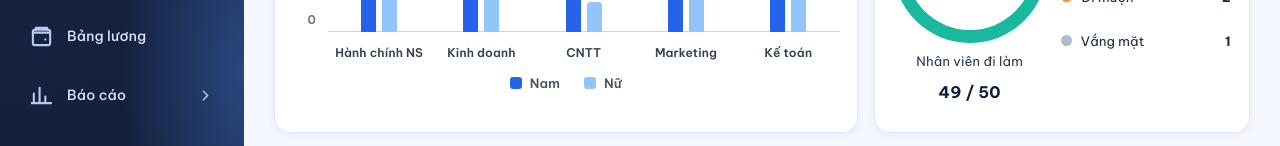
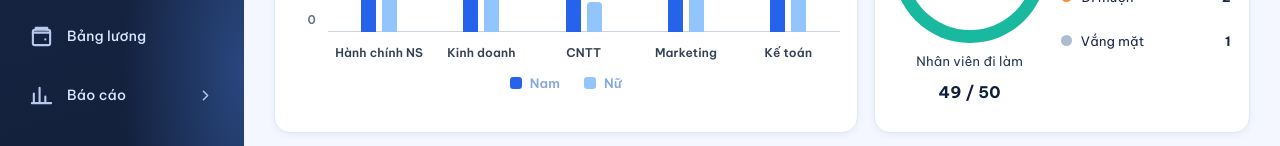
Before and after one commit to dq1887/BTL-LTW, a React (Vite) app in the folder frontend/: page /dashboard in a window 1280 px wide. Shown: the part 528-674 px from the top of the page. Built offline with nearby package versions, Linux system fonts and the light colour scheme; sample sign-in values are in the browser's storage.

Commit message:
feat: add Dashboard component and main layout styles

```diff
--- a/frontend/src/components/layouts/Dashboard.tsx
+++ b/frontend/src/components/layouts/Dashboard.tsx
@@ -316,7 +316,7 @@ export default function Dashboard() {
               marginTop: "38px",
               fontSize: "13px",
               fontWeight: "600",
-              color: "#475569",
+              color: "#88a7e6ff",
             }}
           >
             <span style={{ display: "flex", alignItems: "center", gap: "8px" }}>
--- a/frontend/src/components/layouts/MainLayout.css
+++ b/frontend/src/components/layouts/MainLayout.css
@@ -7,23 +7,28 @@
   font-synthesis: none;
   text-rendering: optimizeLegibility;
 }
+
 * {
   box-sizing: border-box;
 }
+
 html,
 body,
 #root {
   min-height: 100%;
   margin: 0;
 }
+
 body {
   min-width: 320px;
   background: #f4f7ff;
 }
+
 button,
 input {
   font: inherit;
 }
+
 button {
   cursor: pointer;
 }
@@ -33,14 +38,17 @@ button {
   min-height: 100vh;
   background: #f4f7ff;
 }
+
 .app-shell.sidebar-is-collapsed {
   --sidebar-width: 82px;
 }
+
 .main-area {
   min-height: 100vh;
   margin-left: var(--sidebar-width);
   transition: margin-left 0.25s ease;
 }
+
 .page-content {
   width: 100%;
   margin: 0;
@@ -64,11 +72,13 @@ button {
     transform 0.25s ease;
   overflow: hidden;
 }
+
 .sidebar--collapsed {
   width: 82px;
   padding-left: 12px;
   padding-right: 12px;
 }
+
 .brand {
   min-height: 70px;
   display: flex;
@@ -78,6 +88,7 @@ button {
   margin-bottom: 34px;
   white-space: nowrap;
 }
+
 .brand-mark {
   flex: 0 0 48px;
   width: 48px;
@@ -86,27 +97,32 @@ button {
   place-items: center;
   color: #4d83ff;
 }
+
 .brand-copy {
   display: flex;
   flex-direction: column;
   min-width: 0;
 }
+
 .brand-copy strong {
   color: #fff;
   font-size: 19px;
   line-height: 1.35;
   font-weight: 700;
 }
+
 .brand-copy span {
   color: #b9c6e3;
   font-size: 10px;
   white-space: nowrap;
 }
+
 .sidebar-nav {
   display: flex;
   flex-direction: column;
   gap: 8px;
 }
+
 .nav-item {
   min-height: 51px;
   width: 100%;
@@ -124,30 +140,37 @@ button {
     background 0.18s ease,
     color 0.18s ease;
 }
+
 .nav-item svg {
   flex: 0 0 auto;
   color: #b9c9ed;
 }
+
 .nav-item:hover {
   background: #ffffff12;
   color: #fff;
 }
+
 .nav-item.active {
   color: #fff;
   background: linear-gradient(105deg, #315ca8, #294b8c);
   box-shadow: 0 5px 14px #07152e35;
 }
+
 .nav-item.active svg {
   color: #dceaff;
 }
+
 .nav-arrow {
   margin-left: auto;
 }
+
 .sidebar-bottom {
   margin-top: auto;
   border-top: 1px solid #ffffff20;
   padding-top: 20px;
 }
+
 .theme-switch {
   width: 78px;
   height: 36px;
@@ -163,10 +186,12 @@ button {
   outline: none;
   transition: all 0.25s ease;
 }
+
 .theme-switch:hover {
   background: rgba(255, 255, 255, 0.16);
   border-color: rgba(255, 255, 255, 0.35);
 }
+
 .theme-opt {
   width: 28px;
   height: 28px;
@@ -178,16 +203,19 @@ button {
   color: #a5b4fc;
   transition: all 0.25s cubic-bezier(0.4, 0, 0.2, 1);
 }
+
 .theme-switch.dark-mode .theme-opt.active {
   background: #6366f1;
   color: #ffffff;
   box-shadow: 0 2px 6px rgba(0, 0, 0, 0.35);
 }
+
 .theme-switch.light-mode .theme-opt.active {
   background: #f59e0b;
   color: #ffffff;
   box-shadow: 0 2px 6px rgba(0, 0, 0, 0.35);
 }
+
 .logout-link {
   min-height: 45px;
   display: flex;
@@ -199,6 +227,7 @@ button {
   white-space: nowrap;
   font-size: 14px;
 }
+
 .logout-link:hover {
   color: #fff;
 }
@@ -217,6 +246,7 @@ button {
   top: 0;
   z-index: 15;
 }
+
 .sidebar-toggle {
   flex: 0 0 42px;
   width: 42px;
@@ -229,9 +259,11 @@ button {
   color: #24385e;
   background: transparent;
 }
+
 .sidebar-toggle:hover {
   background: #edf2fc;
 }
+
 .global-search {
   width: min(510px, 48vw);
   height: 46px;
@@ -243,6 +275,7 @@ button {
   color: #60708e;
   background: #edf1fa;
 }
+
 .global-search input {
   width: 100%;
   min-width: 0;
@@ -252,13 +285,16 @@ button {
   background: transparent;
   font-size: 14px;
 }
+
 .global-search input::placeholder {
   color: #71809d;
   opacity: 1;
 }
+
 .topbar-spacer {
   flex: 1;
 }
+
 .notification-button {
   position: relative;
   width: 42px;
@@ -270,9 +306,11 @@ button {
   color: #24385e;
   background: transparent;
 }
+
 .notification-button:hover {
   background: #edf2fc;
 }
+
 .notification-count {
   position: absolute;
   top: 0;
@@ -288,9 +326,11 @@ button {
   font-size: 10px;
   font-weight: 700;
 }
+
 .user-menu-wrap {
   position: relative;
 }
+
 .user-profile {
   min-height: 54px;
   display: flex;
@@ -303,6 +343,7 @@ button {
   background: transparent;
   text-align: left;
 }
+
 .avatar {
   width: 44px;
   height: 44px;
@@ -315,20 +356,24 @@ button {
   font-size: 20px;
   font-weight: 700;
 }
+
 .user-info {
   display: flex;
   flex-direction: column;
   gap: 3px;
   white-space: nowrap;
 }
+
 .user-info strong {
   font-size: 13px;
   font-weight: 700;
 }
+
 .user-info small {
   color: #71809d;
   font-size: 12px;
 }
+
 .user-dropdown {
   position: absolute;
   top: calc(100% + 10px);
@@ -341,6 +386,7 @@ button {
   background: #fff;
   box-shadow: 0 12px 30px #1a2d501f;
 }
+
 .user-dropdown button {
   width: 100%;
   display: flex;
@@ -354,9 +400,11 @@ button {
   text-align: left;
   font-size: 13px;
 }
+
 .user-dropdown button:hover {
   background: #f1f5fc;
 }
+
 .user-dropdown .dropdown-logout {
   color: #dc4b55;
 }
@@ -367,82 +415,102 @@ button {
     padding: 0 20px;
     gap: 14px;
   }
+
   .user-info {
     display: none;
   }
 }
+
 @media (max-width: 900px) {
   .app-shell {
     --sidebar-width: 82px;
   }
+
   .app-shell:not(.sidebar-is-collapsed) .sidebar {
     width: 244px;
   }
+
   .app-shell:not(.sidebar-is-collapsed) .sidebar .brand-copy,
   .app-shell:not(.sidebar-is-collapsed) .sidebar .nav-item span,
   .app-shell:not(.sidebar-is-collapsed) .sidebar .nav-arrow,
   .app-shell:not(.sidebar-is-collapsed) .sidebar .logout-link span {
     display: initial;
   }
+
   .main-area {
     margin-left: 82px;
   }
+
   .page-content {
     padding: 22px 18px;
   }
+
   .sidebar--collapsed .brand-copy,
   .sidebar--collapsed .nav-item span,
   .sidebar--collapsed .nav-arrow,
   .sidebar--collapsed .logout-link span {
     display: none;
   }
+
   .sidebar--collapsed .nav-item {
     justify-content: center;
     padding: 0;
   }
+
   .sidebar--collapsed .logout-link {
     justify-content: center;
     padding: 0;
   }
 }
+
 @media (max-width: 600px) {
+
   .app-shell,
   .app-shell.sidebar-is-collapsed {
     --sidebar-width: 0px;
   }
+
   .sidebar {
     width: 244px;
     transform: translateX(-100%);
   }
+
   .app-shell:not(.sidebar-is-collapsed) .sidebar {
     width: 244px;
     transform: translateX(0);
   }
+
   .main-area {
     margin-left: 0;
   }
+
   .topbar {
     height: 70px;
     padding: 0 12px;
     gap: 8px;
   }
+
   .global-search {
     width: auto;
     flex: 1;
     height: 40px;
     padding: 0 10px;
   }
+
   .global-search input {
     font-size: 12px;
   }
+
   .user-profile {
     padding-left: 8px;
   }
+
   .avatar {
     width: 37px;
     height: 37px;
     flex-basis: 37px;
   }
+
   .page-content {
     padding: 18px 13px 28px;
   }
@@ -627,8 +695,9 @@ html.dark .chart-grid-lines i {
   border-top-color: #24354c !important;
 }
 
-html.dark .bar-group small {
-  color: #e2e8f0 !important;
+html.dark .bar-group small,
+html.dark .department-panel small {
+  color: #f1f5f9 !important;
 }
 
 html.dark .bar {
@@ -715,7 +784,7 @@ html.dark .activity-item p {
   color: #f8fafc !important;
 }
 
-html.dark .activity-item > span {
+html.dark .activity-item>span {
   color: #94a3b8 !important;
 }
 
```
